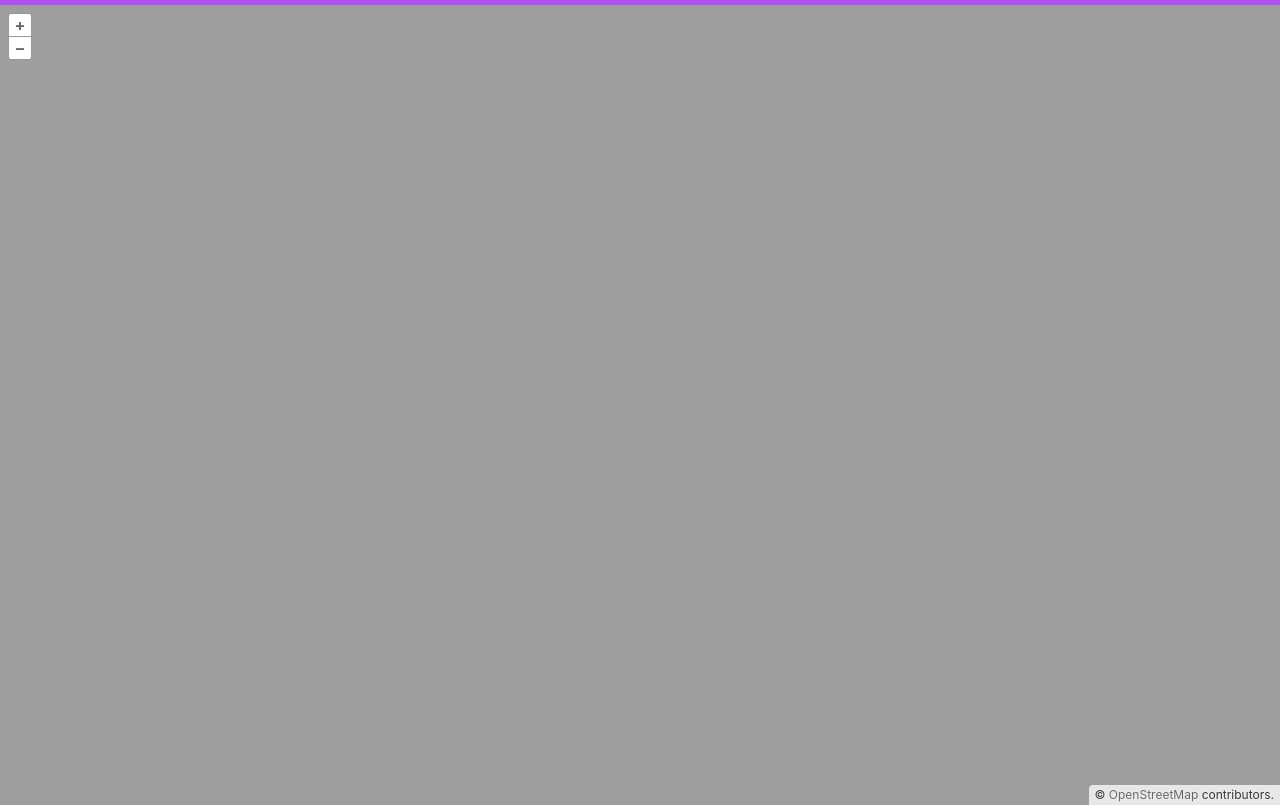
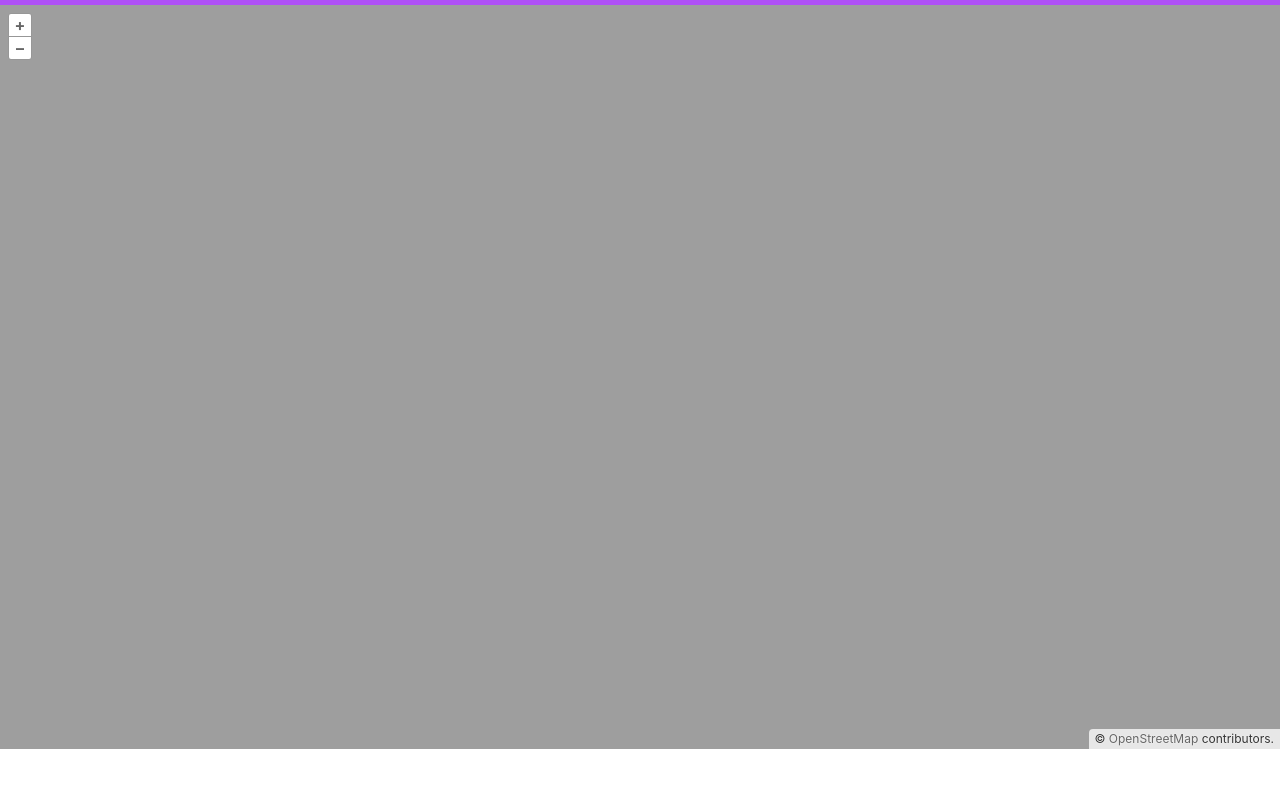
Before and after one commit to cs326-final-bet/cs326-final-bet, a website built with Parcel: page area.html in a window 1280 px wide. Shown: the part 51-856 px from the top of the page. After the commit the page ends 800 px from the top, so only its background shows below. Built offline with nearby package versions, Linux system fonts and the light colour scheme.

Commit message:
area page: made map account for header height & window resizes

```diff
--- a/area.html
+++ b/area.html
@@ -9,7 +9,7 @@
 	   <link rel="stylesheet" href="./area.scss">
     </head>
     <body>
-	   <nav class="navbar navbar-dark bg-primary">
+	   <nav id="header" class="navbar navbar-dark bg-primary">
 		  <a class="navbar-brand" href="#">BET</a>
 	   </nav>
 
--- a/area.js
+++ b/area.js
@@ -13,7 +13,14 @@ import Projection from 'ol/proj/Projection';
 const PROJ = 'EPSG:4326';
 
 // Set map to window's height b/c we must
-document.getElementById('mapbox').style.height = `${window.innerHeight}px`;
+const headerEl = document.getElementById('header');
+const mapEl = document.getElementById('mapbox');
+
+const resizeMap = () => {
+    mapEl.style.height = `${window.innerHeight - headerEl.offsetHeight}px`;
+};
+resizeMap();
+window.onresize = resizeMap;
 
 // Show map
 let map = new Map({
```
